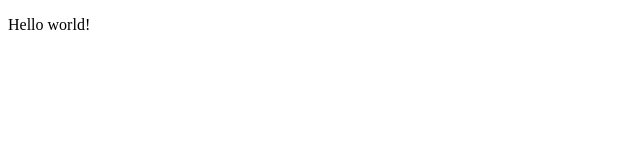
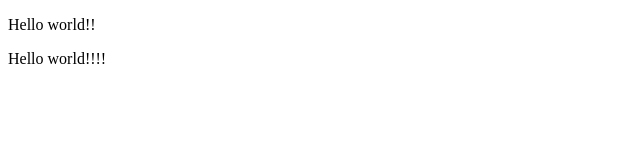
Before and after one commit to jdkweb/test, a plain HTML site: page index.html in a window 1280 px wide. Shown: the full height of the page, 0-640 px from the left. Drawn offline with Linux system fonts and the light colour scheme.

Commit message:
Update index.html
test

```diff
--- a/index.html
+++ b/index.html
@@ -17,6 +17,7 @@
     <title>Test</title>
 </head>
 <body>
-    <p>Hello world!</p>
+    <p>Hello world!!</p>
+    <p>Hello world!!!!</p>
 </body>
 </html>
```
